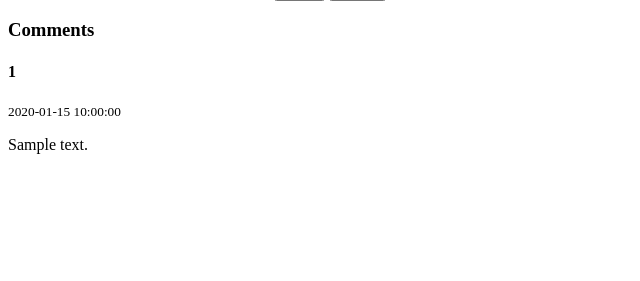
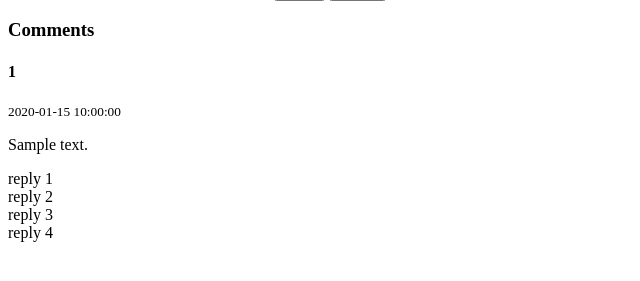
Before and after one commit to Bawelna0225/small-projects, a PHP site: page / in a window 1280 px wide. Shown: the part 282-563 px from the top of the page, without its empty margins (0-640 px from the left). Run offline with PHP 8.4, Linux system fonts and the light colour scheme; tables that the repository leaves empty or names only in its code hold one stand-in row (values such as "Sample post").

Commit message:
comment replies placeholder

```diff
--- a/comments_php/index.php
+++ b/comments_php/index.php
@@ -27,6 +27,12 @@
                 echo "<h4>".$row['user_id']."</h4>";
                 echo "<small>".$row['date_created']."</small>";
                 echo "<p>".$row['content']."</p>";
+                echo "<div class='replies'>";
+                    echo "<div class='reply'>reply 1</div>";
+                    echo "<div class='reply'>reply 2</div>";
+                    echo "<div class='reply'>reply 3</div>";
+                    echo "<div class='reply'>reply 4</div>";
+                echo"</div>";
             echo "</div>";
         }
     ?>
```
